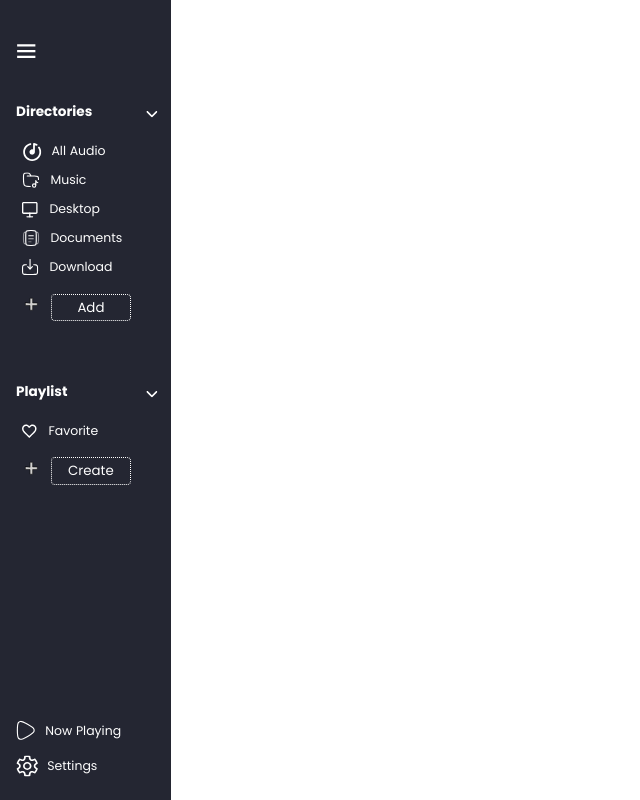
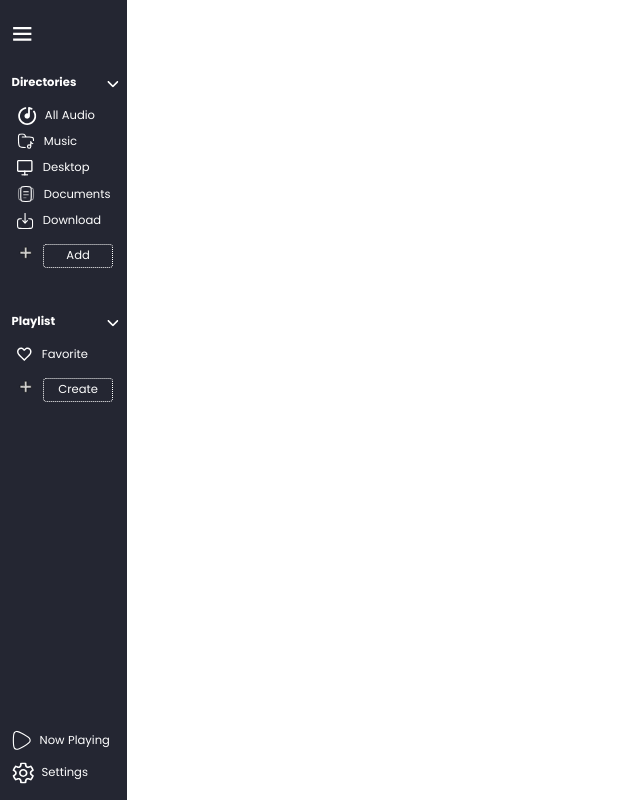
Before and after one commit to slick-codes/mongoplayer, a React (Vite) app in the folder frontend/: page / in a window 1280 px wide. Shown: the whole page, without its empty margins (0-640 px from the left). Built offline with nearby package versions, Linux system fonts and the light colour scheme.

Commit message:
add custom font size and few other universal styles

```diff
--- a/frontend/src/styles/_config.scss
+++ b/frontend/src/styles/_config.scss
@@ -1,10 +1,17 @@
 @import url(font.scss);
+
+$primary-color: #242632;
+$secondary-color: #fff;
+$asent-color: purple;
+$primary-font: green;
+
+
 
 * {
   margin: 0;
   padding: 0;
   box-sizing: border-box;
-  // font-size: .78rem;
+  font-size: .85rem;
   font-family: poppins;
   font-weight: regular;
   -webkit-user-select: none;
@@ -14,13 +21,21 @@
   -ms-user-select: none;
   /* For Internet Explorer/Edge */
   user-select: none;
+  scrollbar-width: none;
+
+  // color: $primary-color;
+
+  // svg {
+  //   display: flex;
+  //   height: 100%;
+  //   justify-content: center;
+  //   align-items: center;
+  // }
+
+  // svg {
+  //   path {
+  //     fill: $primary-color;
+  //     stroke: $primary-color;
+  //   }
+  // }
 }
-
-
-
-
-
-$primary-color: #242632;
-$secondary-color: #fff;
-$asent-color: purple;
-$primary-font: green;
```
